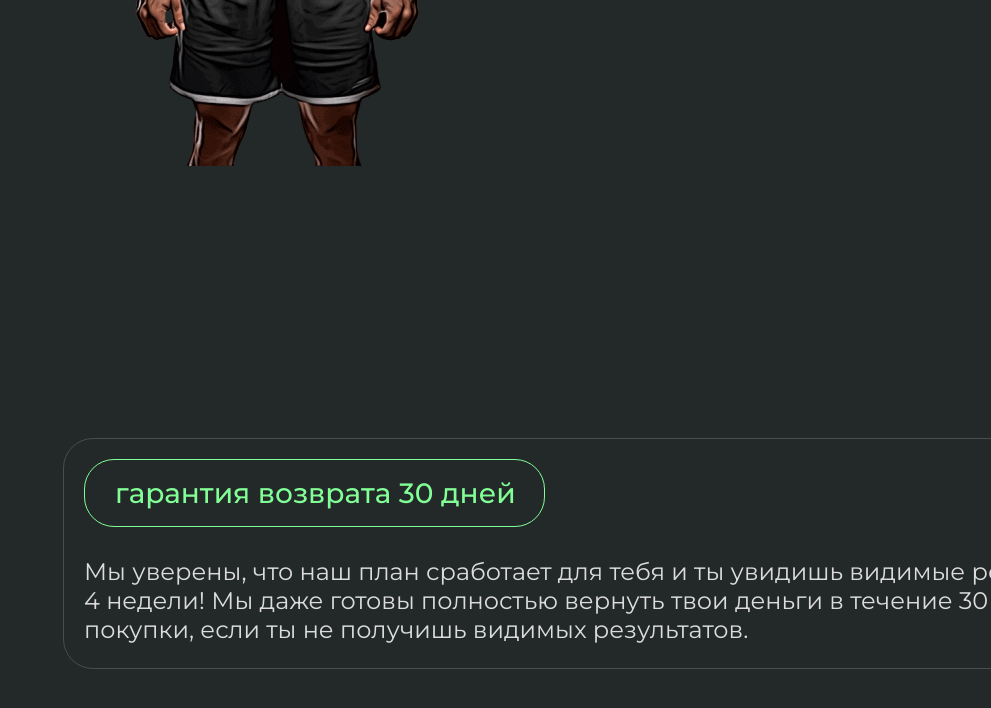
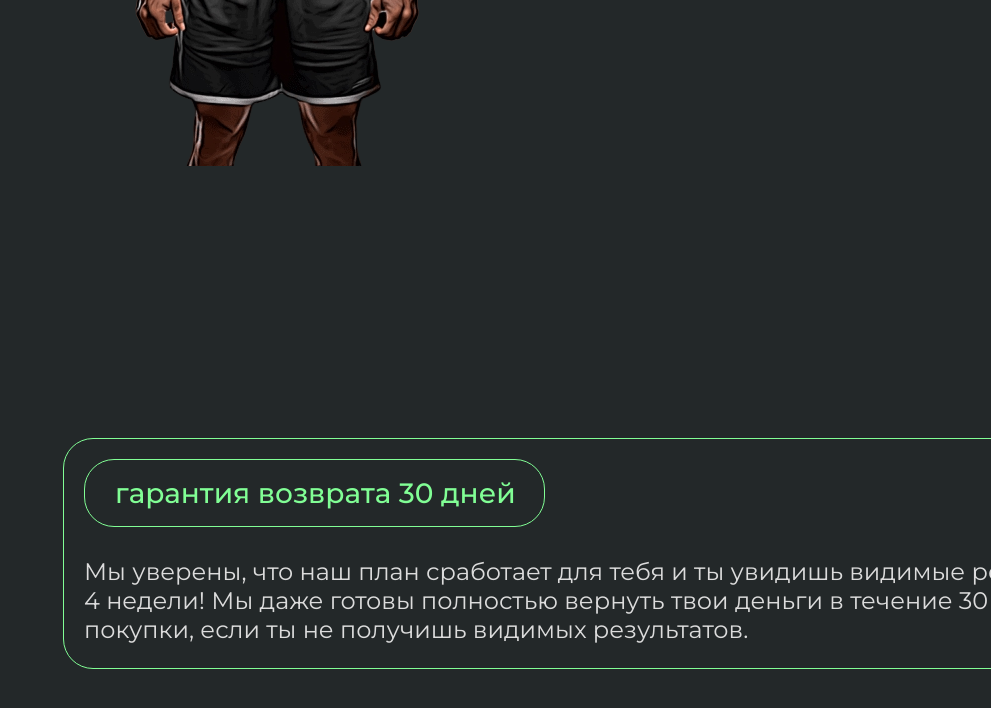
Before and after one commit to Alex135135/fitness-club, a Next.js app: page / in a window 1280 px wide. Shown: the part 778-1486 px from the top of the page, without its empty margins (289-1280 px from the left). Built offline with nearby package versions, Linux system fonts and the light colour scheme; no server answers.

Commit message:
edit footer

```diff
--- a/src/app/components/GuaranteeSection/GuaranteeSection.module.css
+++ b/src/app/components/GuaranteeSection/GuaranteeSection.module.css
@@ -7,7 +7,7 @@
     border-width: 1px;
     padding: 20px;
     gap: 30px;
-    border: 1px solid #484D4E;
+    border: 1px solid #81FE95;
 }
 
 .p1 {
```
